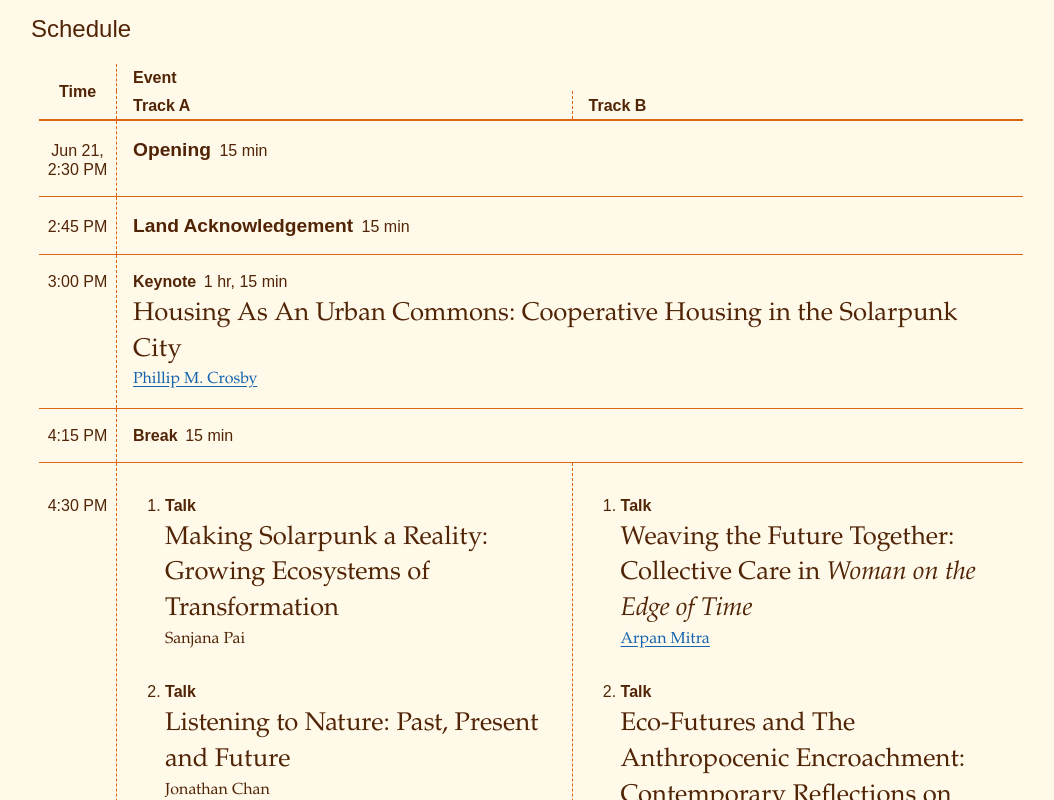
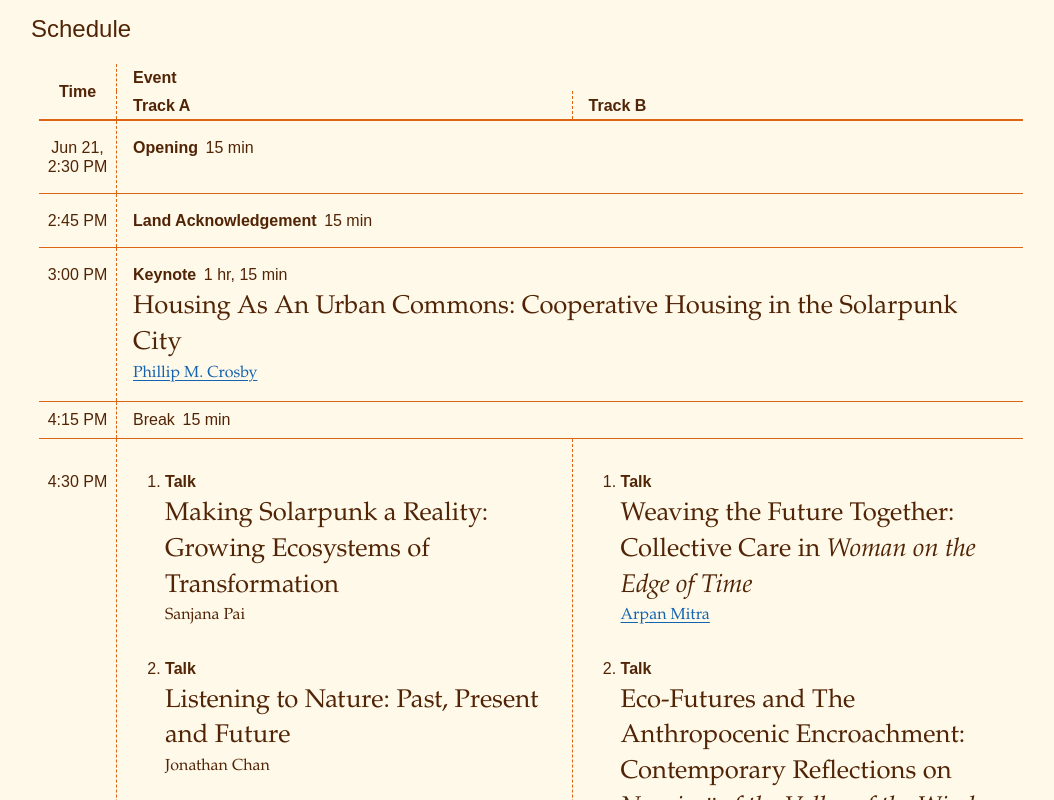
Before and after one commit to remmycat/solarpunk25-schedule, a Next.js app: page / in a window 1280 px wide. Shown: the part 520-1320 px from the top of the page, without its empty margins (109-1163 px from the left). Built offline with nearby package versions, Linux system fonts and the light colour scheme.

Commit message:
Less font variations and visual differentiation of breaks

```diff
--- a/app/components/event.tsx
+++ b/app/components/event.tsx
@@ -27,11 +27,12 @@ export function SpEvent({
   name,
   eventType = "Talk",
   durationMinutes,
+  isBreak,
 }: SpEventProps) {
   return (
     <div className="event">
       <span className="event-type">
-        <strong>{eventType} </strong>
+        {isBreak ? <span>{eventType} </span> : <strong>{eventType} </strong>}
         {typeof durationMinutes === "number" && (
           <span className="event-duration">
             <Duration {...getDurPropsFromMinutes(durationMinutes)} />
--- a/app/globals.css
+++ b/app/globals.css
@@ -18,7 +18,6 @@
     --body-font: 1.2rem/1.3 var(--main-font-family);
     --detail-font: 1rem/1.4 var(--main-font-family);
     --logistics-font: 1rem/1.2 var(--label-font-family);
-    --event-type-font: 1.2rem/1.2 var(--label-font-family);
 
     --time-col-width: 7rem;
     --now-border-width: 8px;
@@ -147,8 +146,16 @@ tbody td {
     padding: 2ex 1em;
 }
 
+tbody tr.break td {
+    padding: 1ex 1em;
+}
+
 tbody th {
     padding: 2ex 0.4em;
+}
+
+tbody tr.break th {
+    padding: 1ex 0.4em;
 }
 
 thead tr:not(:first-child) th,
@@ -190,12 +197,7 @@ tbody.row-group:has(time.now) {
 
 .event-type {
     display: block;
-    font: var(--event-type-font);
-}
-
-.event:has(> .event-name),
-tr.break {
-    --event-type-font: var(--logistics-font);
+    font: var(--logistics-font);
 }
 
 .event-name {
--- a/app/schedule_data.ts
+++ b/app/schedule_data.ts
@@ -53,6 +53,7 @@ export type EventData = {
   span?: number;
   durationMinutes?: number;
   track?: string;
+  isBreak?: boolean;
 };
 
 export const TRACK_1 = "Track A";
@@ -66,6 +67,7 @@ export const EVENTS = {
   break15: {
     durationMinutes: 15,
     eventType: "Break",
+    isBreak: true,
   },
   keynote: {
     name: "Housing As An Urban Commons: Cooperative Housing in the Solarpunk City",
@@ -125,6 +127,7 @@ export const EVENTS = {
   lunch_break: {
     durationMinutes: 75,
     eventType: "Lunch Break & Social",
+    isBreak: true,
   },
   utopian_realism: {
     durationMinutes: 15,
```
